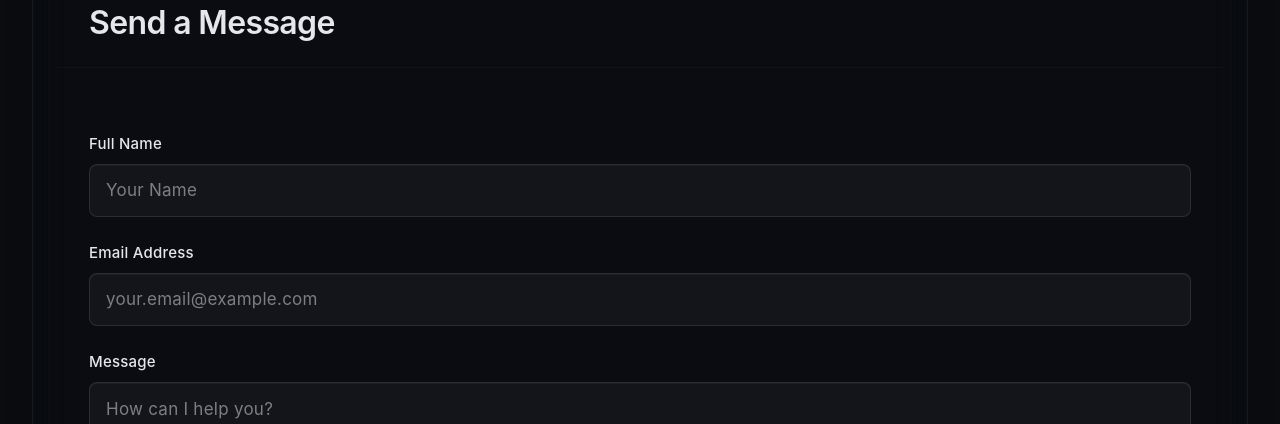
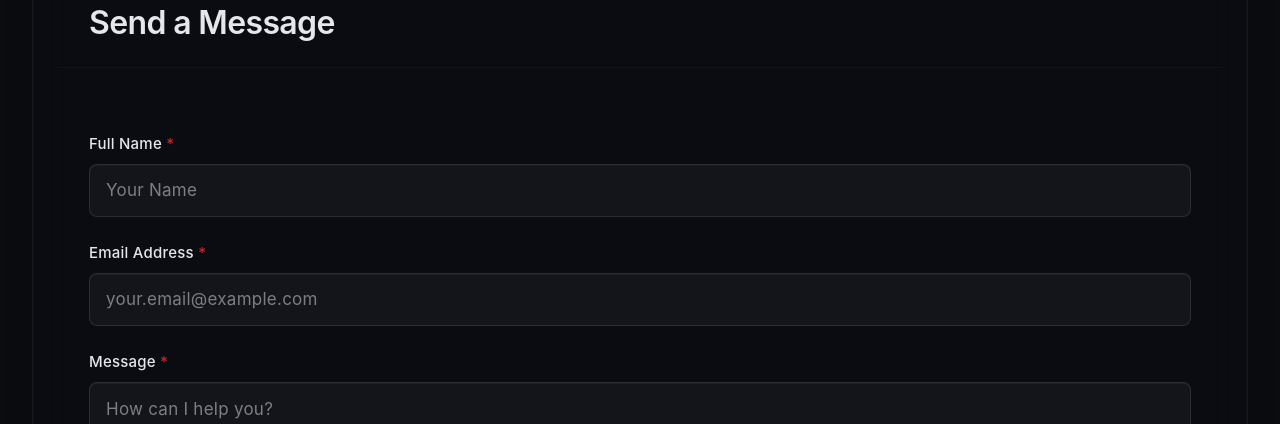
Before and after one commit to Naeem1144/portfolio-site, a Next.js app: page / in a window 1280 px wide. Shown: the part 4520-4944 px from the top of the page. Built offline with nearby package versions, Linux system fonts and the light colour scheme; no server answers.

Commit message:
feat: Add visual required indicators to contact form labels
- Added red asterisk to "Full Name", "Email Address", and "Message" labels.
- Used `aria-hidden="true"` to prevent redundancy for screen readers.
- Styled using existing Tailwind classes for consistency in light and dark modes.

```diff
--- a/src/components/ContactSection.tsx
+++ b/src/components/ContactSection.tsx
@@ -188,7 +188,7 @@ export function ContactSection() {
                         letterSpacing: 'var(--letter-spacing-wide)'
                       }}
                     >
-                      Full Name
+                      Full Name <span className="text-red-500/80 dark:text-red-400/80" aria-hidden="true">*</span>
                     </label>
                     <input
                       type="text"
@@ -215,7 +215,7 @@ export function ContactSection() {
                         letterSpacing: 'var(--letter-spacing-wide)'
                       }}
                     >
-                      Email Address
+                      Email Address <span className="text-red-500/80 dark:text-red-400/80" aria-hidden="true">*</span>
                     </label>
                     <input
                       type="email"
@@ -242,7 +242,7 @@ export function ContactSection() {
                         letterSpacing: 'var(--letter-spacing-wide)'
                       }}
                     >
-                      Message
+                      Message <span className="text-red-500/80 dark:text-red-400/80" aria-hidden="true">*</span>
                     </label>
                     <textarea
                       id="message"
```
